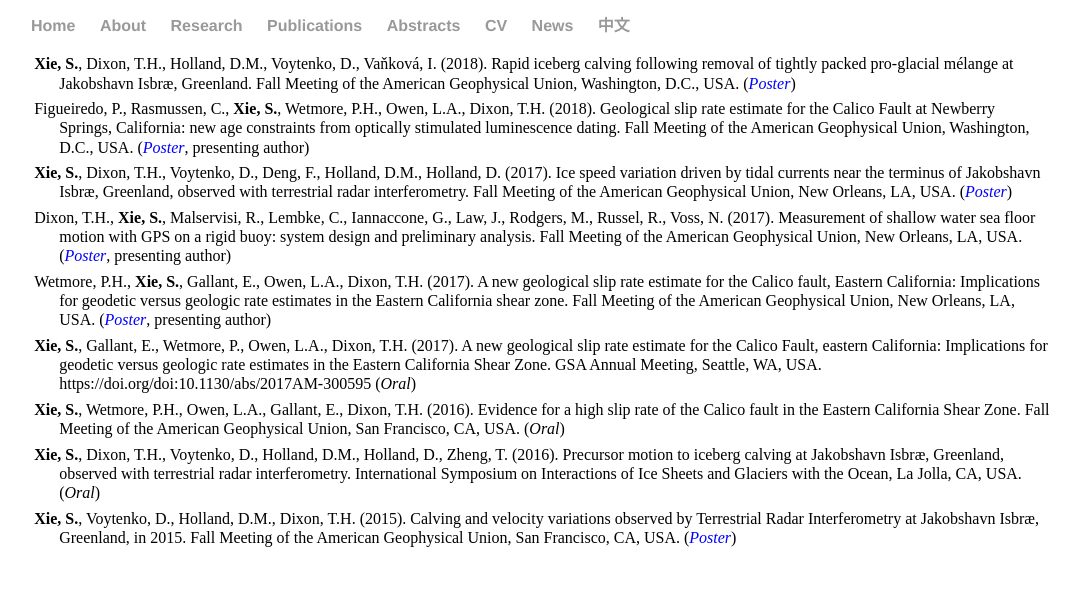
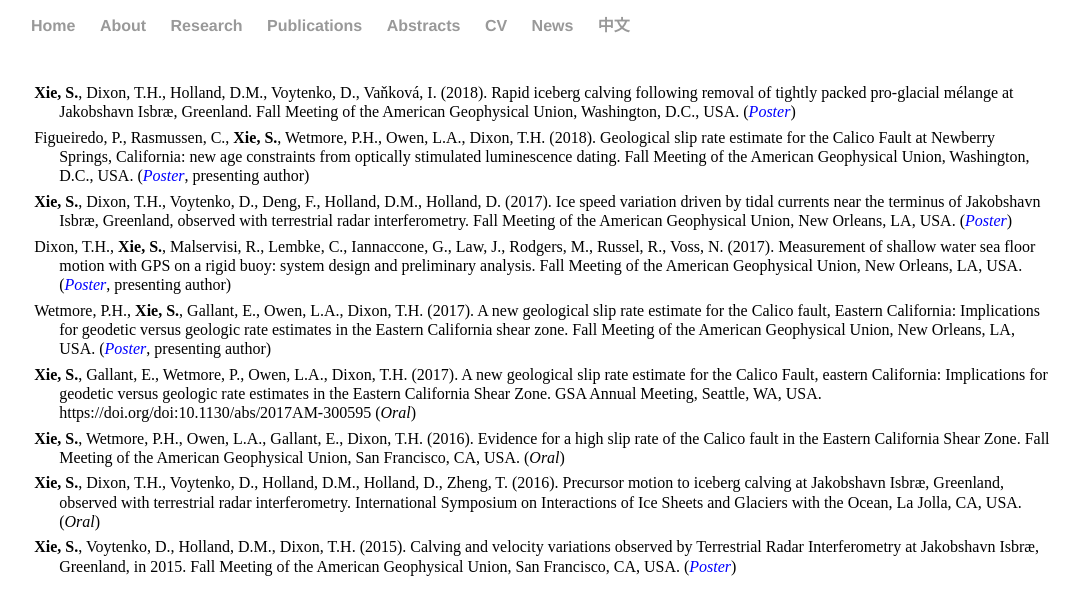
Before and after one commit to suruixie/suruixie.github.io, a Jekyll site: the page built from abstracts/index.html, in a window 1280 px wide. Shown: the top 615 px of the page, without its empty margins (97-1177 px from the left). Built offline with Jekyll 4.4.1, drawn with Linux system fonts in a browser that asks for light colours.

Commit message:
Update index.html

```diff
--- a/abstracts/index.html
+++ b/abstracts/index.html
@@ -3,7 +3,7 @@ layout: default
 title: Surui's presentations
 ---
 <div class="presentations">
-        <p  class="publist" style="font-size:1.0em;">
+        <p  class="publist" style="font-size:1.0em;margin-top:2em; ">
                 <strong>Xie, S.</strong>, Dixon, T.H., Holland, D.M., Voytenko, D., Vaňková, I. (2018). Rapid iceberg calving following removal of tightly packed pro-glacial mélange at Jakobshavn Isbræ, Greenland. Fall Meeting of the American Geophysical Union, Washington, D.C., USA. (<em><a href="../files/2018/Xie_AGU18.pdf" style="color:#0000FF;">Poster</a></em>)<br>
 	<p  class="publist" style="font-size:1.0em;">
 		Figueiredo, P., Rasmussen, C., <strong>Xie, S.</strong>, Wetmore, P.H., Owen, L.A., Dixon, T.H. (2018). Geological slip rate estimate for the Calico Fault at Newberry Springs, California: new age constraints from optically stimulated luminescence dating. Fall Meeting of the American Geophysical Union, Washington, D.C., USA. (<em><a href="../files/2018/Figueiredo_AGU18.pdf" style="color:#0000FF;">Poster</a></em>, presenting author)<br>
```
